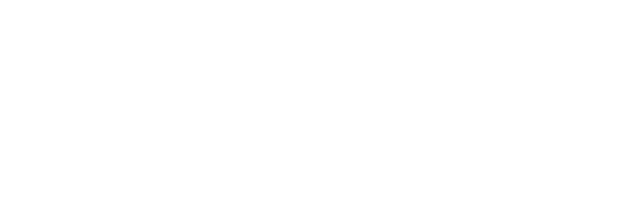
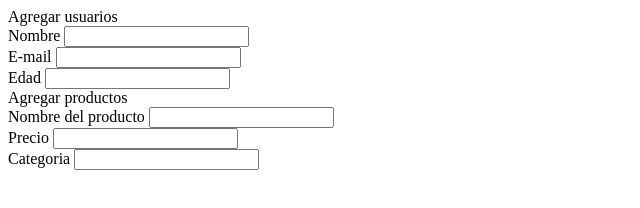
Before and after one commit to jap-2024-grupo2/taller-15.2, a plain HTML site: page index.html in a window 1280 px wide. Shown: the whole page, without its empty margins (0-640 px from the left). Drawn offline with Linux system fonts and the light colour scheme.

Commit message:
formulario en html

```diff
--- a/index.html
+++ b/index.html
@@ -3,9 +3,43 @@
 <head>
     <meta charset="UTF-8">
     <meta name="viewport" content="width=device-width, initial-scale=1.0">
-    <title>Document</title>
+    <title>Taller 15.2</title>
+
 </head>
 <body>
+    <div >
+        <form id="profile-form">
+            <div>Agregar usuarios</div>
+            <div>
+                <label for="userName">Nombre</label>
+                <input type="text" id="userName" required/>
+              </div>
+              <div>
+                <label for="email" >E-mail</label>
+                <input type="email" id="email" required />
+              </div>
+              <div></div>
+                <label for="age" >Edad</label>
+                <input type="age" id="age" required />
+        </form>
+    </div>
+    <div>
+        <form id="product-form">
+            <div>Agregar productos</div>
+            <div>
+                <label for="productname">Nombre del producto</label>
+                <input type="text" id="productname" required/>
+              </div>
+              <div>
+                <label for="price">Precio</label>
+                <input type="price" id="price" required />
+              </div>
+              <div></div>
+                <label for="category">Categoria</label>
+                <input type="category" id="category" required />
+        </form>
 
+    </div>
+  <script src="script.js"></script>
 </body>
 </html>
```
